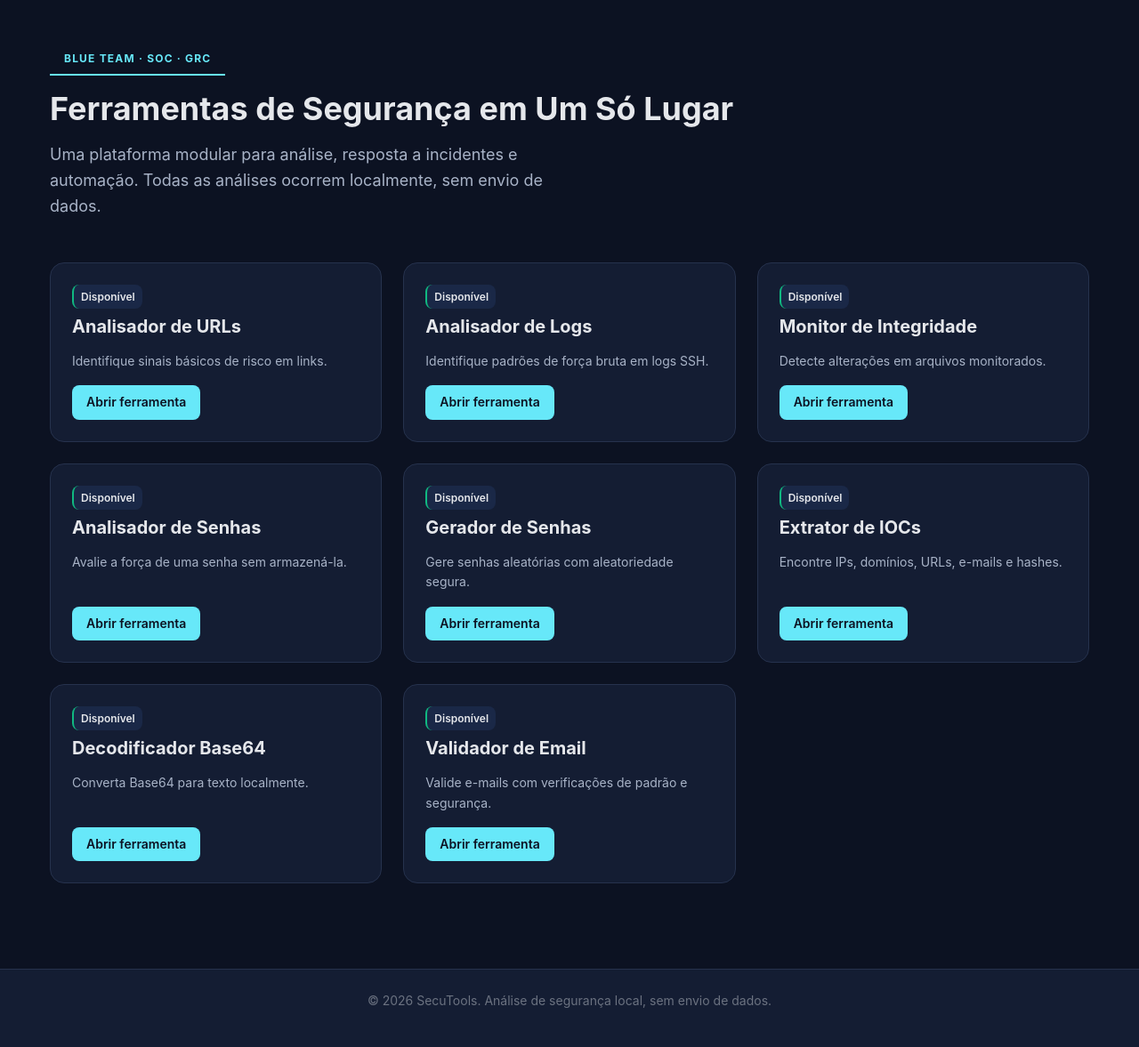
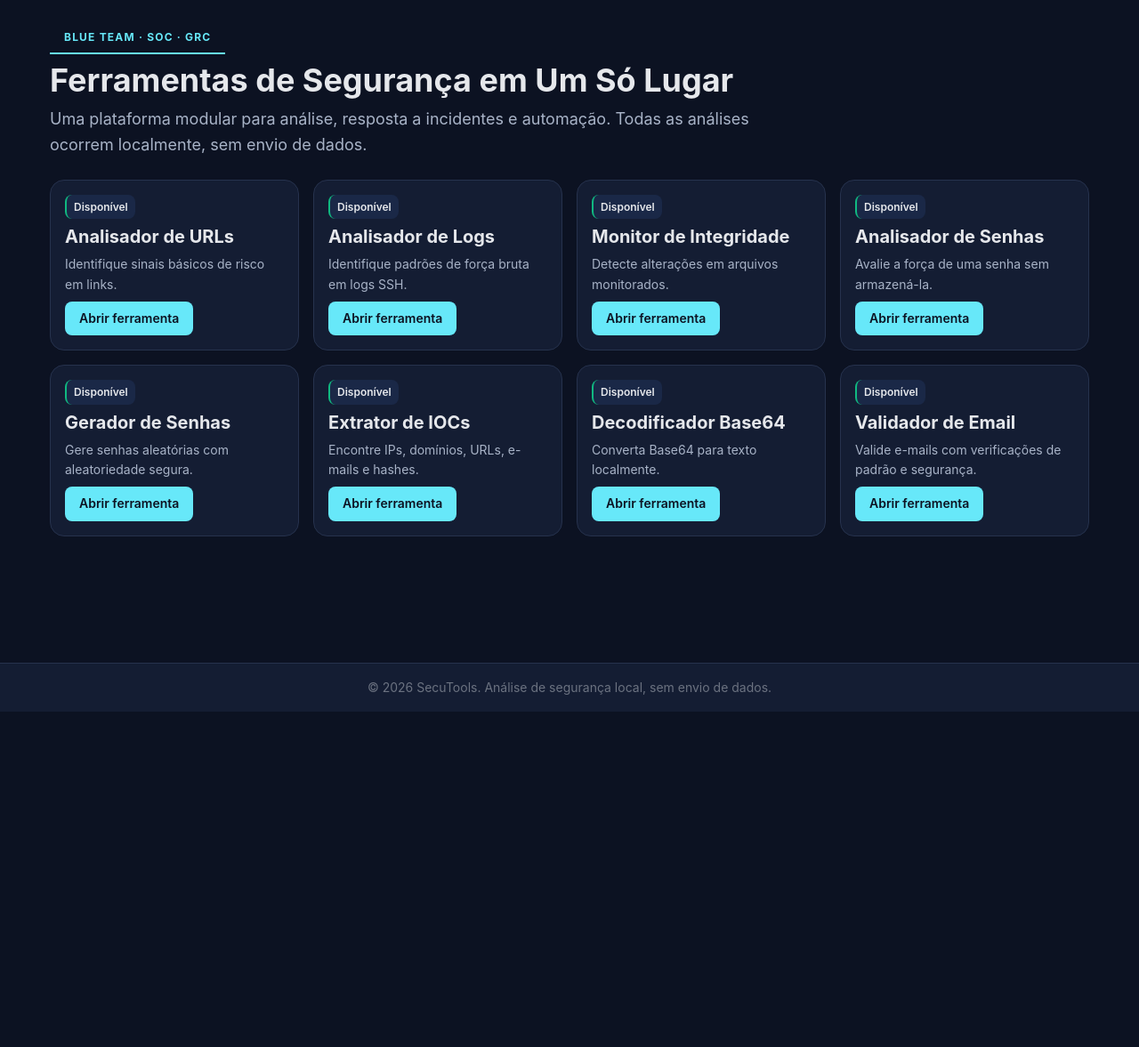
Before and after one commit to christzph/secutools, a Flask app: page / in a window 1280 px wide. Shown: the whole page at 89% size. After the commit the page ends 800 px from the top, so only its background shows below. Run offline with Flask 3, Linux system fonts and the light colour scheme.

Commit message:
feat: reorganiza a home com quatro cards por linha e espaçamentos compactos
- Ajusta o layout para exibir o conteúdo e o rodapé em telas de notebook
- Mantém a adaptação para duas ou uma coluna em telas menores
- Preserva a navbar apenas nas páginas das ferramentas

```diff
--- a/static/style.css
+++ b/static/style.css
@@ -362,9 +362,82 @@ pre code {
 
 .tools-grid {
   display: grid;
-  grid-template-columns: repeat(auto-fit, minmax(300px, 1fr));
+  grid-template-columns: repeat(4, minmax(0, 1fr));
   gap: var(--spacing-lg);
   margin-bottom: var(--spacing-2xl);
+}
+
+.home .container {
+  padding-block: var(--spacing-lg);
+}
+
+.home .hero {
+  margin-bottom: var(--spacing-lg);
+}
+
+.home .hero__content {
+  gap: var(--spacing-sm);
+}
+
+.home .hero__subtitle {
+  max-width: 800px;
+}
+
+.home .tools-section {
+  margin-top: 0;
+}
+
+.home .tools-grid {
+  gap: var(--spacing-md);
+  margin-bottom: 0;
+}
+
+.home .tool-card {
+  padding: var(--spacing-md);
+  gap: var(--spacing-sm);
+}
+
+.home .footer {
+  padding-block: var(--spacing-md);
+}
+
+.home .footer p {
+  margin-bottom: 0;
+}
+
+@media (min-width: 1025px) and (max-height: 700px) {
+  .home .container {
+    padding-block: var(--spacing-md);
+  }
+
+  .home .hero {
+    margin-bottom: var(--spacing-md);
+  }
+
+  .home .hero__content {
+    gap: var(--spacing-xs);
+  }
+
+  .home .hero__badge {
+    padding: var(--spacing-xs) var(--spacing-sm);
+  }
+
+  .home .hero__title {
+    font-size: 1.875rem;
+  }
+
+  .home .hero__subtitle {
+    max-width: 100%;
+    font-size: var(--font-size-base);
+  }
+
+  .home .tool-card {
+    padding: 0.75rem;
+  }
+
+  .home .footer {
+    padding-block: 0.75rem;
+  }
 }
 
 .tool-card {
@@ -956,7 +1029,7 @@ pre code {
   }
 
   .tools-grid {
-    grid-template-columns: repeat(auto-fit, minmax(280px, 1fr));
+    grid-template-columns: repeat(2, minmax(0, 1fr));
   }
 
   .form__grid {
--- a/templates/base.html
+++ b/templates/base.html
@@ -8,7 +8,7 @@
   <title>{% block title %}SecuTools{% endblock %}</title>
   <link rel="stylesheet" href="{{ url_for('static', filename='style.css') }}">
 </head>
-<body>
+<body class="{% block body_class %}{% endblock %}">
   {% if show_tools_menu %}
   <header class="header">
     <nav class="navbar" aria-label="Navegação do projeto">
--- a/templates/index.html
+++ b/templates/index.html
@@ -1,4 +1,6 @@
 {% extends "base.html" %}
+
+{% block body_class %}home{% endblock %}
 
 {% block content %}
 <section class="hero" aria-label="Seção de boas-vindas">
```
